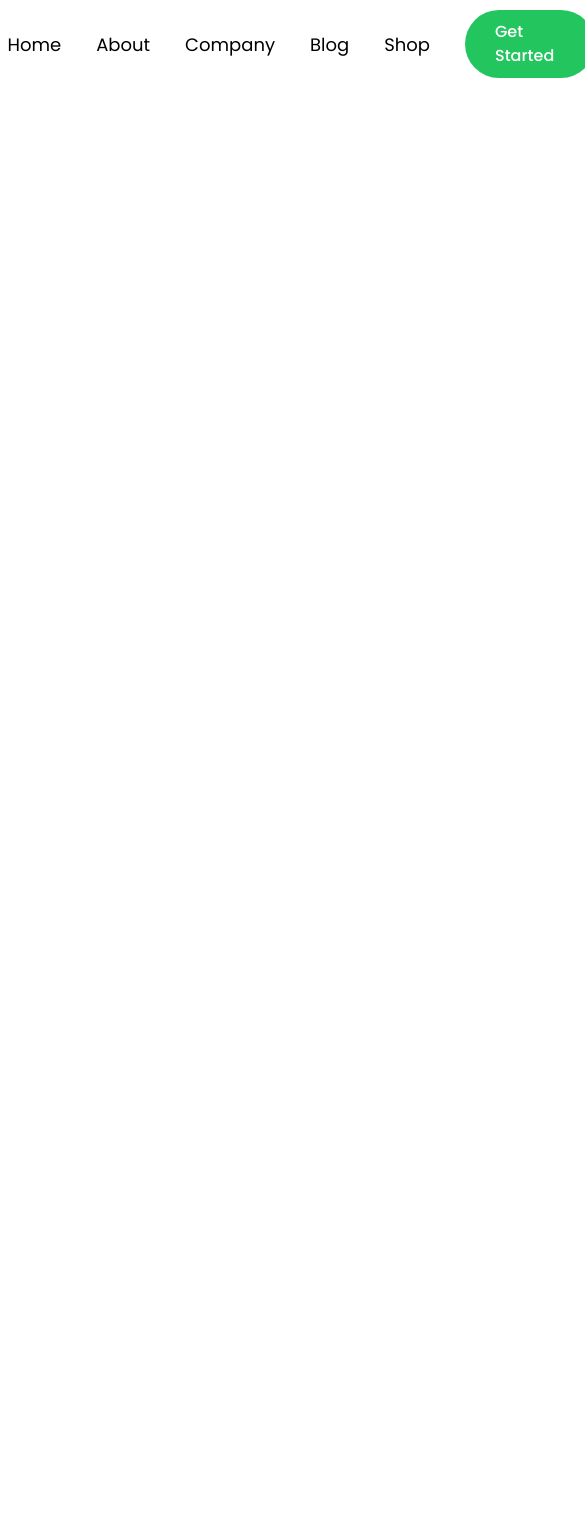
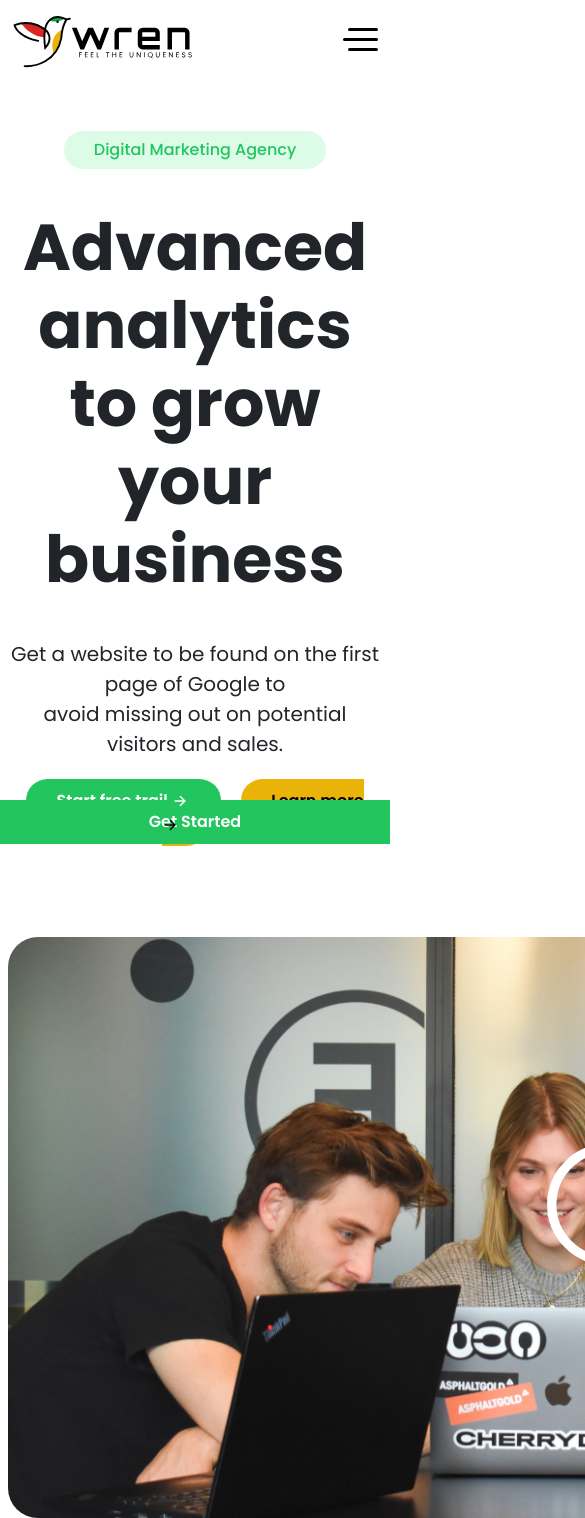
Before and after one commit to udaykumar18/wren, a plain HTML site: page index.html in a window 390 px wide. Shown: the top 1518 px of the page, 585 px wide, since content can reach past the window. Before the commit the page ends 844 px from the top, so only its background shows below. Drawn offline with nearby package versions, Linux system fonts and the light colour scheme.

Commit message:
website v2
v2 - hero section

```diff
--- a/css/style.css
+++ b/css/style.css
@@ -42,9 +42,19 @@ p {
   font-size: 1.6rem;
 }
 /* ############ BUTTONS ######## */
+
+.ud-btn {
+  padding: 1rem 3rem;
+  border-radius: 100px;
+  font-weight: 600;
+}
 .green-btn {
   background-color: #22c55e;
   color: var(--white);
+}
+.yellow-btn {
+  background-color: var(--yellow);
+  color: var(--black);
 }
 /* ########### HEADER #############  */
 header {
@@ -71,20 +81,14 @@ header .menu ul li a {
   font-weight: 400;
 }
 
-header .grp-buttons .ud-btn {
-  padding: 1rem 3rem;
-  border-radius: 100px;
-  font-weight: 500;
-}
-
 header .grp-buttons .toggle {
   width: 45px;
   height: 45px;
-  /* background-color: #dc2626; */
   position: relative;
-
   overflow: hidden;
   cursor: pointer;
+  margin-left: 1rem;
+  display: none;
 }
 header .grp-buttons .toggle span {
   width: 30px;
@@ -119,3 +123,123 @@ header .grp-buttons .toggle.active span:nth-child(2) {
 header .grp-buttons .toggle.active span:nth-child(3) {
   transform: rotate(-45deg);
 }
+
+/* ############### HERO ##############  */
+.ud-hero {
+  width: 100%;
+  height: auto;
+  padding: 5rem 0;
+  margin-bottom: 5rem;
+}
+.ud-hero label {
+  font-size: 1.6rem;
+  color: var(--green);
+  background-color: var(--lightgreen);
+  padding: 0.7rem 3rem;
+  border-radius: 100px;
+  font-weight: 500;
+}
+.ud-hero h1 {
+  font-size: 6.5rem;
+  font-weight: 700;
+  margin: 4rem 0;
+}
+.ud-hero p {
+  font-size: 2rem;
+  font-weight: 400;
+}
+
+.ud-hero .grp-buttons {
+  margin-top: 3rem;
+}
+.ud-hero .grp-buttons a {
+  margin-right: 2rem;
+}
+.ud-hero .grp-buttons a .icon {
+  position: relative;
+  top: 2.5px;
+}
+
+/* ################ VIDEO SECTION ################  */
+
+.ud-video {
+  width: 100%;
+  height: auto;
+}
+
+.ud-video .vi-img {
+  width: 1200px;
+  height: auto;
+  margin: 0 auto;
+  position: relative;
+}
+.ud-video .vi-img img {
+  width: 100%;
+  height: auto;
+  border-radius: 30px;
+}
+.ud-video .vi-img a {
+  color: var(--white);
+  font-size: 15rem;
+  position: absolute;
+  top: 50%;
+  left: 50%;
+  transform: translate(-50%, -50%);
+}
+/* ##### MODAL ########## */
+.modal-content iframe {
+  width: 100%;
+  height: 400px;
+}
+.ud-close-btn {
+  font-size: 1.5rem;
+  position: absolute;
+  top: -27px;
+  right: -26px;
+  background-color: var(--red);
+  opacity: 1;
+  padding: 2rem;
+  border-radius: 100px;
+}
+.ud-close-btn svg {
+  fill: var(--white);
+}
+/* MEDIA QURES  */
+
+@media only screen and (max-width: 992px) {
+  .menu {
+    width: 300px;
+    height: 100%;
+    position: fixed;
+    top: 0;
+    left: 0;
+    background: rgba(255, 255, 255, 0.8);
+    backdrop-filter: blur(7px);
+    transform: translateX(-1000%);
+    transition: 0.3s ease-in-out;
+  }
+  .menu.active {
+    transform: translateX(0%);
+  }
+  header .menu ul {
+    flex-direction: column;
+    margin-top: 2rem;
+  }
+  header .menu ul li a {
+    display: block;
+    margin-right: 0px;
+    border-bottom: 2px solid var(--gray);
+    padding: 8px 25px;
+  }
+  header .grp-buttons .toggle {
+    display: block;
+  }
+  header .grp-buttons .ud-btn {
+    position: fixed;
+    bottom: 0;
+    left: 0;
+    width: 100%;
+    border-radius: 0;
+    text-align: center;
+  }
+}
--- a/index.html
+++ b/index.html
@@ -20,7 +20,7 @@
               <div class="logo">
                 <img src="img/logo.svg" alt="" />
               </div>
-              <div class="menu">
+              <div class="menu" id="menu">
                 <ul class="d-flex align-items-center">
                   <li><a href="">Home</a></li>
                   <li><a href="">About</a></li>
@@ -31,7 +31,7 @@
               </div>
               <div class="grp-buttons d-flex align-items-center">
                 <a href="#" class="ud-btn green-btn">Get Started</a>
-                <div class="toggle  id="toggle">
+                <div class="toggle" id="toggle">
                   <span></span>
                   <span></span>
                   <span></span>
@@ -42,10 +42,105 @@
         </div>
       </div>
     </header>
+    <!-- ################## HERO ################  -->
+    <section class="ud-hero">
+      <div class="container">
+        <div class="row">
+          <div class="col-md-12">
+            <div class="text-center">
+              <label>Digital Marketing Agency</label>
+              <h1>
+                Advanced analytics to grow<br />
+                your business
+              </h1>
+              <p>
+                Get a website to be found on the first page of Google to<br />
+                avoid missing out on potential visitors and sales.
+              </p>
+              <div class="grp-buttons">
+                <a href="#" class="ud-btn green-btn">
+                  <span class="title">Start free trail</span>
+                  <span class="icon"
+                    ><ion-icon name="arrow-forward-outline"></ion-icon
+                  ></span>
+                </a>
+                <a href="#" class="ud-btn yellow-btn">
+                  <span class="title">Learn more</span>
+                  <span class="icon"
+                    ><ion-icon name="arrow-forward-outline"></ion-icon
+                  ></span>
+                </a>
+              </div>
+            </div>
+          </div>
+        </div>
+      </div>
+    </section>
+    <!-- ############## VIDEO SECTION ###############  -->
+    <section class="ud-video">
+      <div class="container">
+        <div class="row">
+          <div class="col-md-12">
+            <div class="vi-img">
+              <img src="img/bg.jpg" alt="" />
+              <div class="vi-icon">
+                <a
+                  href="#"
+                  data-bs-toggle="modal"
+                  data-bs-target="#exampleModal"
+                >
+                  <ion-icon name="play-circle-outline"></ion-icon>
+                </a>
+              </div>
+            </div>
+          </div>
+        </div>
+      </div>
+    </section>
 
+    <!-- Modal -->
+    <div
+      class="modal fade"
+      id="exampleModal"
+      data-bs-backdrop="static"
+      data-bs-keyboard="false"
+      tabindex="-1"
+      aria-labelledby="staticBackdropLabel"
+      aria-hidden="true"
+    >
+      <div class="modal-dialog modal-dialog-centered modal-lg">
+        <div class="modal-content">
+          <div class="modal-body">
+            <button
+              type="button"
+              class="btn-close ud-close-btn"
+              data-bs-dismiss="modal"
+              aria-label="Close"
+            ></button>
+
+            <iframe
+              width="560"
+              height="315"
+              src="https://www.youtube.com/embed/mFpBsQ-JZjE"
+              title="YouTube video player"
+              frameborder="0"
+              allow="accelerometer; autoplay; clipboard-write; encrypted-media; gyroscope; picture-in-picture"
+              allowfullscreen
+            ></iframe>
+          </div>
+        </div>
+      </div>
+    </div>
     <!-- JAVASCRIPT -->
     <script src="js/app.js"></script>
     <script src="js/bootstrap.min.js"></script>
-
+    <script
+      type="module"
+      src="https://unpkg.com/ionicons@5.5.2/dist/ionicons/ionicons.esm.js"
+    ></script>
+    <script
+      nomodule
+      src="https://unpkg.com/ionicons@5.5.2/dist/ionicons/ionicons.js"
+    ></script>
   </body>
 </html>
--- a/js/app.js
+++ b/js/app.js
@@ -1,5 +1,6 @@
 const hamburgerMenu = document.getElementById("toggle");
-
+const sliderBar = document.getElementById("menu");
 hamburgerMenu.onclick = function () {
   hamburgerMenu.classList.toggle("active");
+  sliderBar.classList.toggle("active");
 };
```
